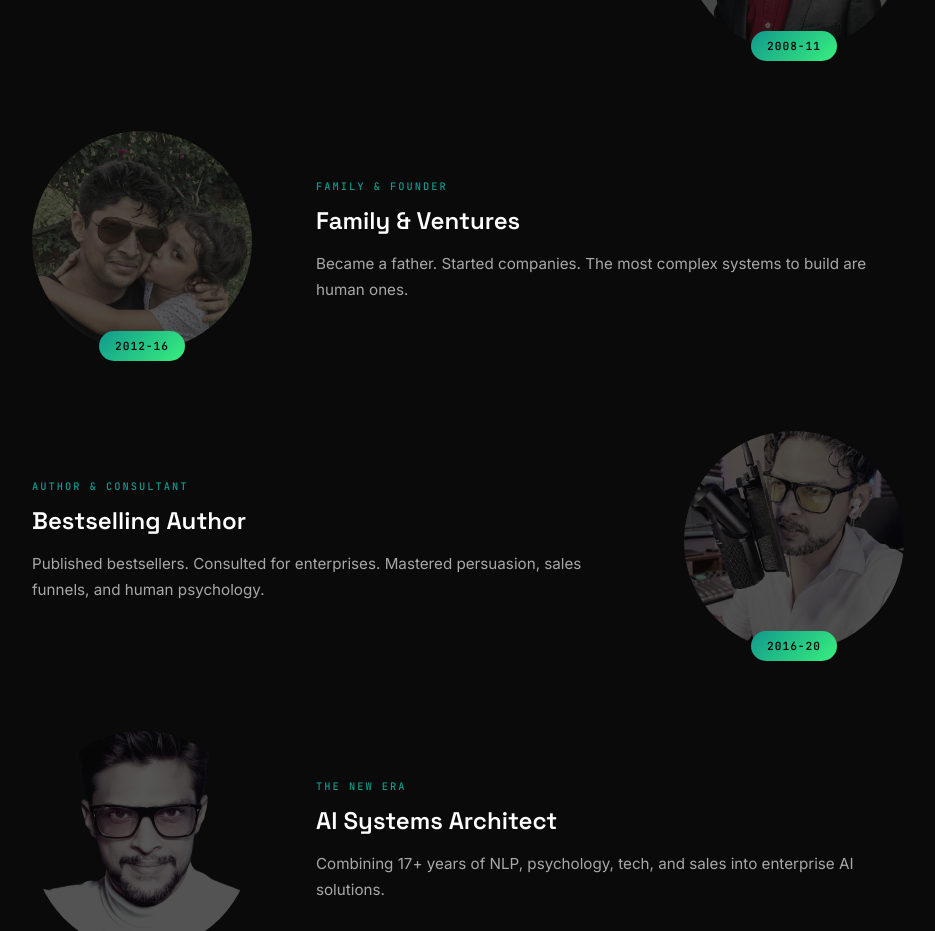
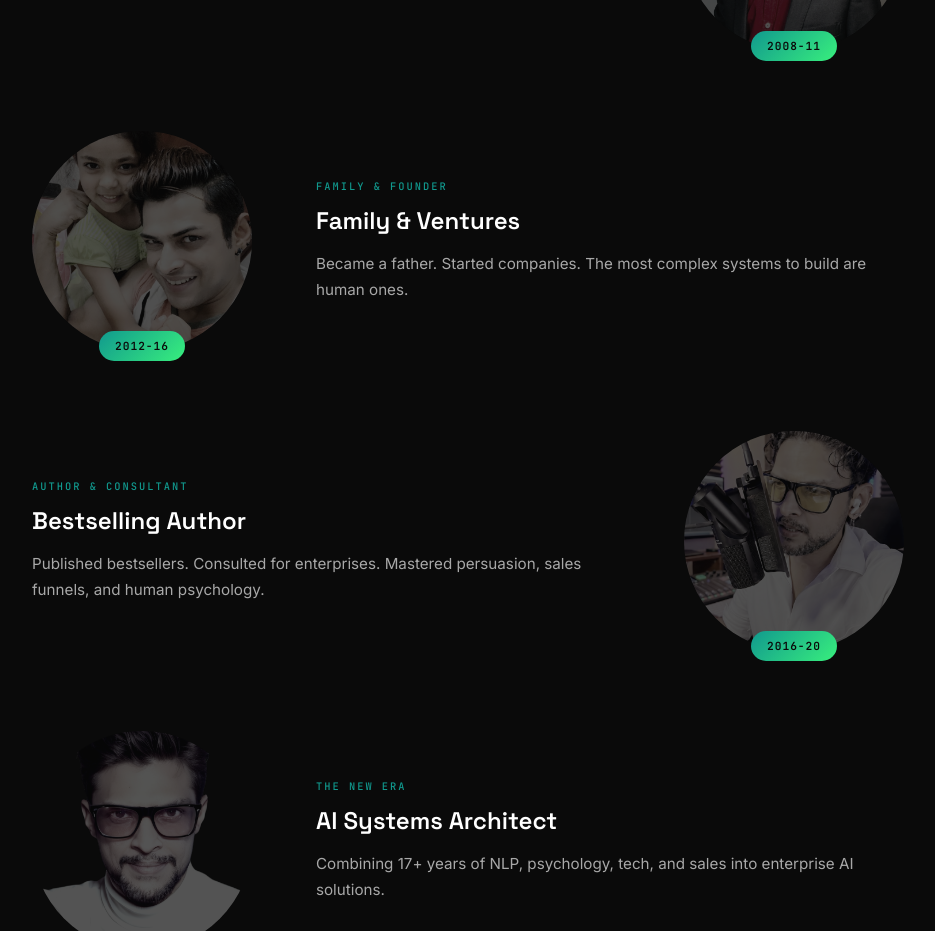
Before and after one commit to anwesh-personal/anwe.sh, a Next.js app: page / in a window 1280 px wide. Shown: the part 2720-3651 px from the top of the page, without its empty margins (172-1107 px from the left). Built offline with nearby package versions, Linux system fonts and the light colour scheme; no server answers.

Commit message:
feat: update family & ventures image

```diff
--- a/src/components/marketing/Journey.tsx
+++ b/src/components/marketing/Journey.tsx
@@ -27,7 +27,7 @@ const journeyItems = [
         era: 'Family & Founder',
         title: 'Family & Ventures',
         description: 'Became a father. Started companies. The most complex systems to build are human ones.',
-        image: '/journey-3.jpg',
+        image: '/images/anwesh-family.jpg',
     },
     {
         year: '2016-20',
```
Also changed, not shown: public/images/anwesh-family.jpg (added).
